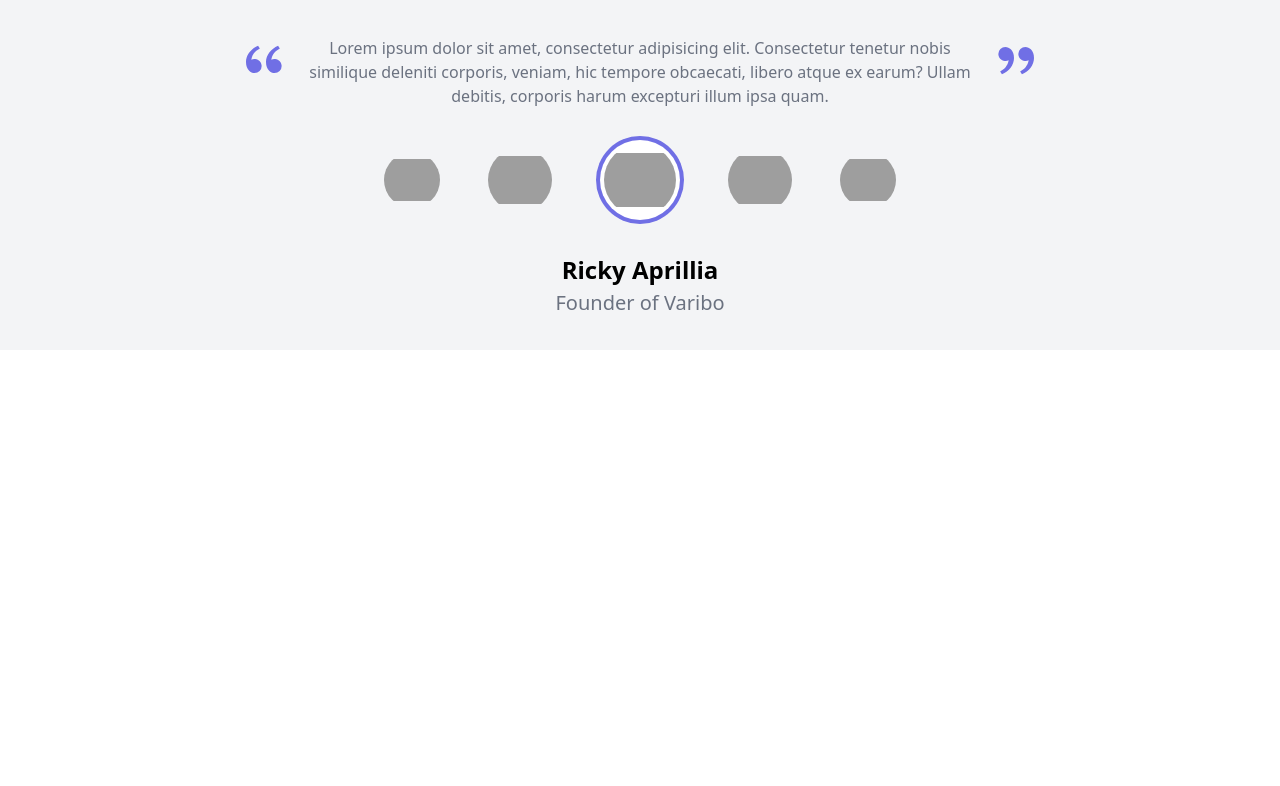
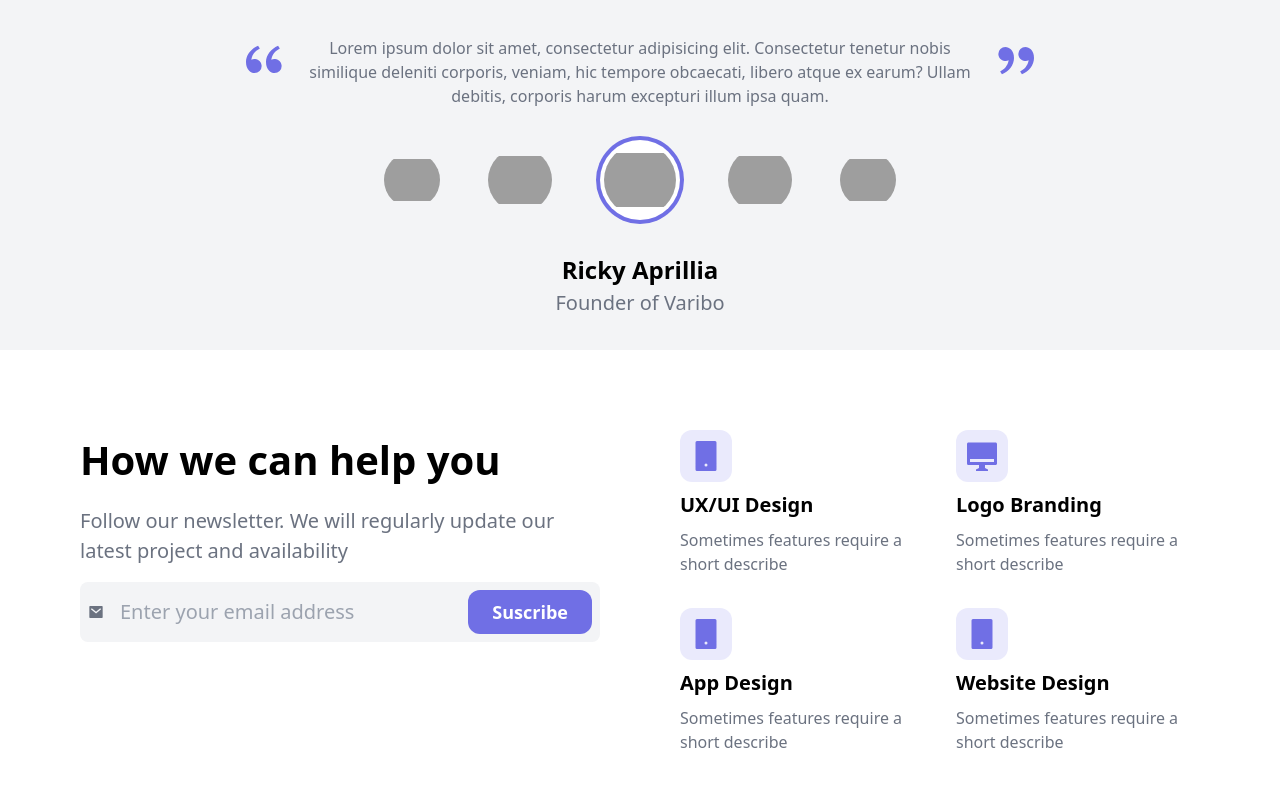
Before and after one commit to devenriq/Y-Simple_Landing_Page_1, a React (Vite) app: page / in a window 1280 px wide. Shown: the part 2281-3067 px from the top of the page. Before the commit the page ends 2631 px from the top, so only its background shows below. Built offline with nearby package versions, Linux system fonts and the light colour scheme; grey boxes are pictures that could not be loaded.

Commit message:
feat: :sparkles: Finished the services section

```diff
--- a/src/App.jsx
+++ b/src/App.jsx
@@ -2,6 +2,7 @@ import { Clients } from "./components/Clients";
 import { Header } from "./components/Header";
 import { Hero } from "./components/Hero";
 import { Reviews } from "./components/Reviews";
+import { Services } from "./components/Services";
 import { Works } from "./components/Works";
 
 function App() {
@@ -12,6 +13,7 @@ function App() {
       <Clients />
       <Works />
       <Reviews />
+      <Services />
     </>
   );
 }
--- /dev/null
+++ b/src/components/Services.jsx
@@ -0,0 +1,64 @@
+import { RiMailFill, RiSmartphoneFill, RiMacFill } from "react-icons/ri";
+
+export const Services = () => {
+  return (
+    <div className="grid grid-cols-1 md:grid-cols-2 p-8 gap-8 md:p-20 xl:gap-20">
+      <div className="flex flex-col gap-4">
+        <h1 className="text-[40px] font-bold">How we can help you</h1>
+        <p className="text-[20px] text-gray-500 ">
+          Follow our newsletter. We will regularly update our latest project and
+          availability
+        </p>
+        <form action="" className="w-full">
+          <div className="relative">
+            <RiMailFill className=" absolute top-1/2 -translate-y-1/2 left-2 text-gray-500" />
+            <input
+              type="text"
+              name=""
+              id=""
+              className="w-full bg-gray-100 py-4 pl-10 pr-36 rounded-lg outline-none text-xl"
+              placeholder="Enter your email address"
+            />
+            <button
+              type="submit"
+              className="text-lg font-semibold py-2 px-6 bg-primary text-white rounded-xl absolute top-1/2 -translate-y-1/2 right-2"
+            >
+              Suscribe
+            </button>
+          </div>
+        </form>
+      </div>
+      {/* Services */}
+      <div className="grid grid-cols-1 md:grid-cols-2 gap-8">
+        <div className="flex flex-col gap-2">
+          <RiSmartphoneFill className="text-4xl p-2 bg-secondary text-primary box-content rounded-xl" />
+          <h3 className="text-[20px] font-bold ">UX/UI Design</h3>
+          <p className="text-gray-500">
+            Sometimes features require a short describe
+          </p>
+        </div>
+        <div className="flex flex-col gap-2">
+          <RiMacFill className="text-4xl p-2 bg-secondary text-primary box-content rounded-xl" />
+          <h3 className="text-[20px] font-bold ">Logo Branding</h3>
+          <p className="text-gray-500">
+            Sometimes features require a short describe
+          </p>
+        </div>
+        <div className="flex flex-col gap-2">
+          <RiSmartphoneFill className="text-4xl p-2 bg-secondary text-primary box-content rounded-xl" />
+          <h3 className="text-[20px] font-bold ">App Design</h3>
+          <p className="text-gray-500">
+            Sometimes features require a short describe
+          </p>
+        </div>
+        <div className="flex flex-col gap-2">
+          <RiSmartphoneFill className="text-4xl p-2 bg-secondary text-primary box-content rounded-xl" />
+          <h3 className="text-[20px] font-bold ">Website Design</h3>
+          <p className="text-gray-500">
+            Sometimes features require a short describe
+          </p>
+        </div>
+      </div>
+    </div>
+  );
+};
```
